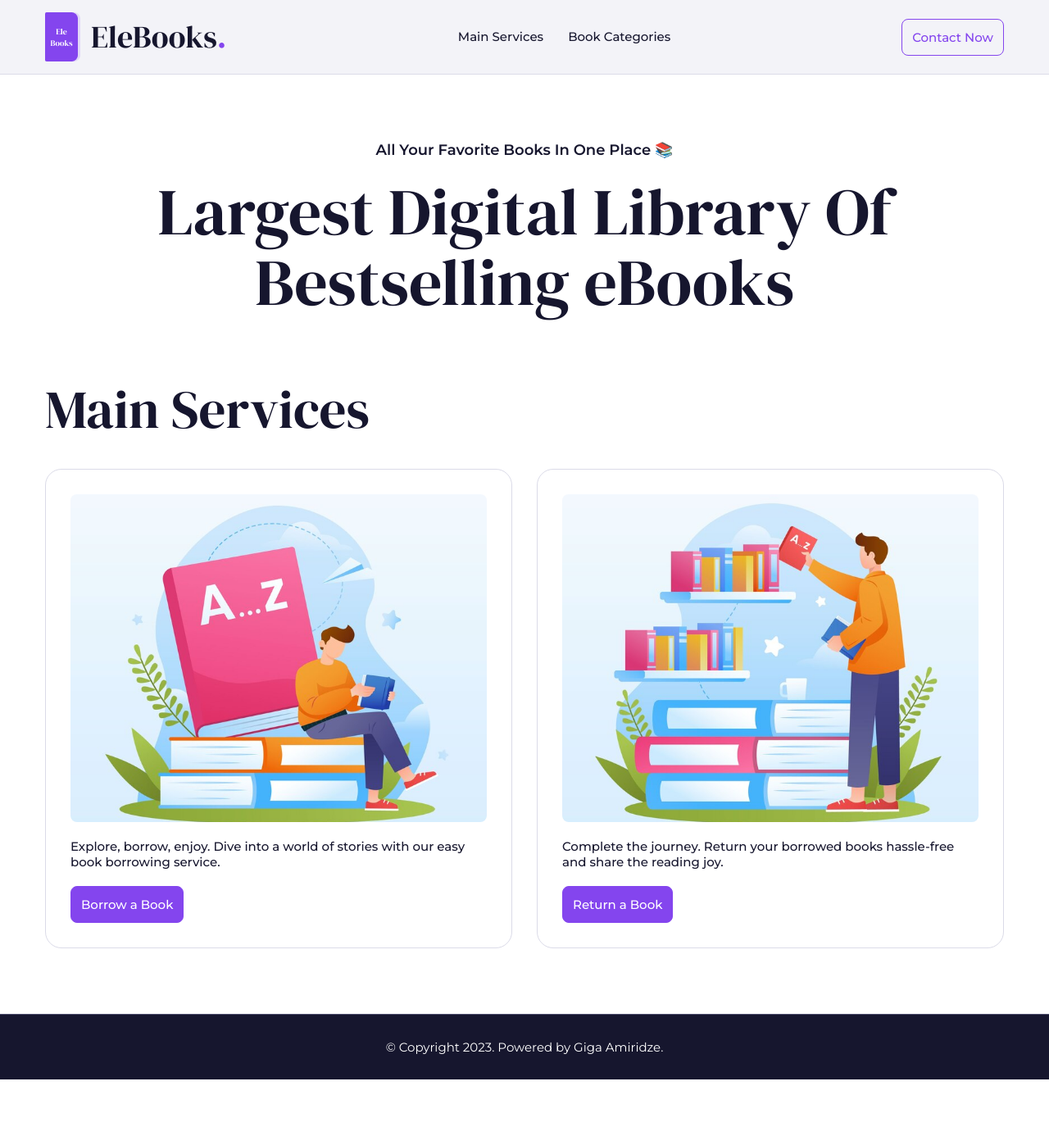
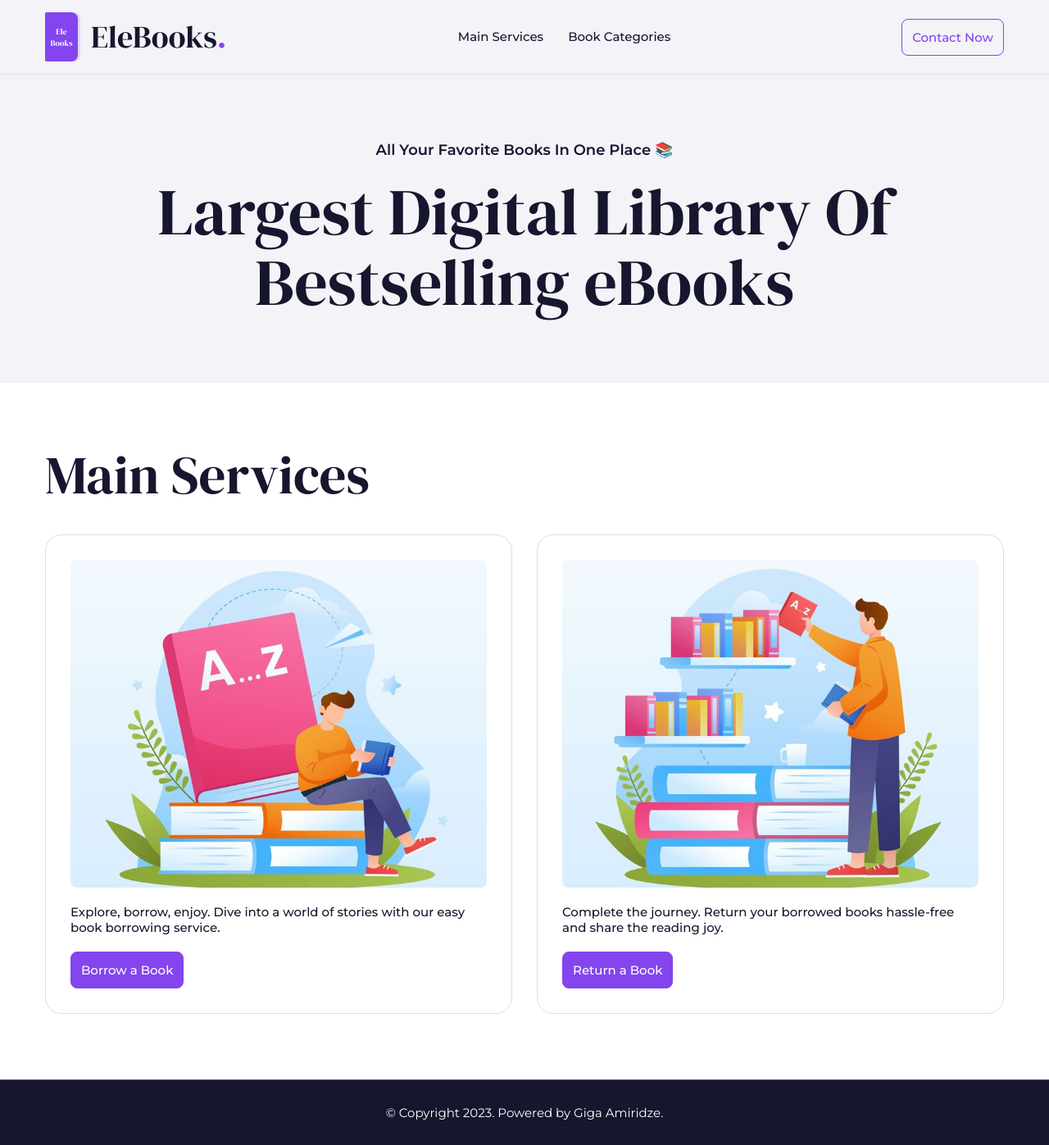
Before and after one commit to gigaamiridze/library-kiosk, a React (Vite) app: page / in a window 1280 px wide. Shown: the whole page at 82% size. Before the commit the page ends 1317 px from the top, so only its background shows below. Built offline with nearby package versions, Linux system fonts and the light colour scheme.

Commit message:
Added GrayBlock styled component

```diff
--- a/src/App.tsx
+++ b/src/App.tsx
@@ -10,7 +10,7 @@ function App() {
   useEffect(() => {
     const timeoutId = setTimeout(() => {
       setIsLoading(false);
-    }, 4000);
+    }, 0);
 
     return () => clearTimeout(timeoutId);
   }, []);
--- a/src/pages/BookCategories.tsx
+++ b/src/pages/BookCategories.tsx
@@ -1,12 +1,12 @@
 import { Link } from 'react-router-dom';
+import { FlexBox, GrayBlock } from '../styles';
 import { PageRoutes } from '../constants';
 import { Heading } from '../components';
-import { FlexBox } from '../styles';
 
 function BookCategories() {
   return (
     <FlexBox as='section' flexDirection='column' rowGap={80}>
-      <FlexBox flexDirection='column' alignItems='center' rowGap={20}>
+      <GrayBlock flexDirection='column' alignItems='center' rowGap={20}>
         <Heading
           title='Explore your favorite book category 📚'
           type='h4'
@@ -32,7 +32,7 @@ function BookCategories() {
             lineHeight={24}
           />
         </Link>
-      </FlexBox>
+      </GrayBlock>
     </FlexBox>
   )
 }
--- a/src/pages/MainServices.tsx
+++ b/src/pages/MainServices.tsx
@@ -1,7 +1,7 @@
 import { useNavigate } from 'react-router-dom';
+import { Container, FlexBox, GrayBlock } from '../styles';
 import { Heading, ServiceCard } from '../components';
 import { PageRoutes } from '../constants';
-import { FlexBox } from '../styles';
 import { images } from '../assets';
 
 function MainServices() {
@@ -9,7 +9,7 @@ function MainServices() {
 
   return (
     <FlexBox as='section' flexDirection='column' rowGap={80}>
-      <FlexBox flexDirection='column' rowGap={20}>
+      <GrayBlock flexDirection='column' rowGap={20}>
         <Heading
           title='All Your Favorite Books In One Place 📚'
           type='h4'
@@ -25,7 +25,8 @@ function MainServices() {
           textAlign='center'
           lineHeight={86}
         />
-      </FlexBox>
+      </GrayBlock>
+      <Container>
         <FlexBox flexDirection='column' rowGap={40}>
           <Heading
             title='Main Services'
@@ -49,6 +50,7 @@ function MainServices() {
             />
           </FlexBox>
         </FlexBox>
+      </Container>
     </FlexBox>
   )
 }
--- a/src/pages/Root.tsx
+++ b/src/pages/Root.tsx
@@ -1,14 +1,11 @@
 import { Outlet } from 'react-router-dom';
 import { Header, Footer } from '../components';
-import { MainContent } from '../styles';
 
 function Root() {
   return (
     <>
       <Header />
-      <MainContent as='main'>
-        <Outlet />
-      </MainContent>
+      <Outlet />
       <Footer />
     </>
   )
--- a/src/styles/components/footer/FooterContainer.ts
+++ b/src/styles/components/footer/FooterContainer.ts
@@ -3,6 +3,7 @@ import styled from 'styled-components';
 const FooterContainer = styled.footer`
   background-color: ${({ theme }) => theme.colors.primary};
   border-top: 1px solid ${({ theme }) => theme.colors.independence};
+  margin-top: 80px;
   padding: 30px 0;
 `;
 
--- /dev/null
+++ b/src/styles/components/shared/GrayBlock.ts
@@ -0,0 +1,9 @@
+import styled from 'styled-components';
+import FlexBox from './FlexBox';
+
+const GrayBlock = styled(FlexBox)`
+  background-color: ${({ theme }) => theme.colors.flashWhite};
+  padding: 80px 0;
+`;
+
+export default GrayBlock;
--- a/src/styles/index.ts
+++ b/src/styles/index.ts
@@ -10,8 +10,8 @@ export { default as ServiceCardContainer } from './components/services/ServiceCa
 // Shared components
 export { default as PreLoaderStyled } from './components/shared/PreLoaderStyled';
 export { default as HeadingStyled } from './components/shared/HeadingStyled';
-export { default as MainContent } from './components/shared/MainContent';
 export { default as Container } from './components/shared/Container';
+export { default as GrayBlock } from './components/shared/GrayBlock';
 export { default as FlexBox } from './components/shared/FlexBox';
 export { default as Button } from './components/shared/Button';
 
```
Lines whose indentation alone changed are shown as unchanged.
